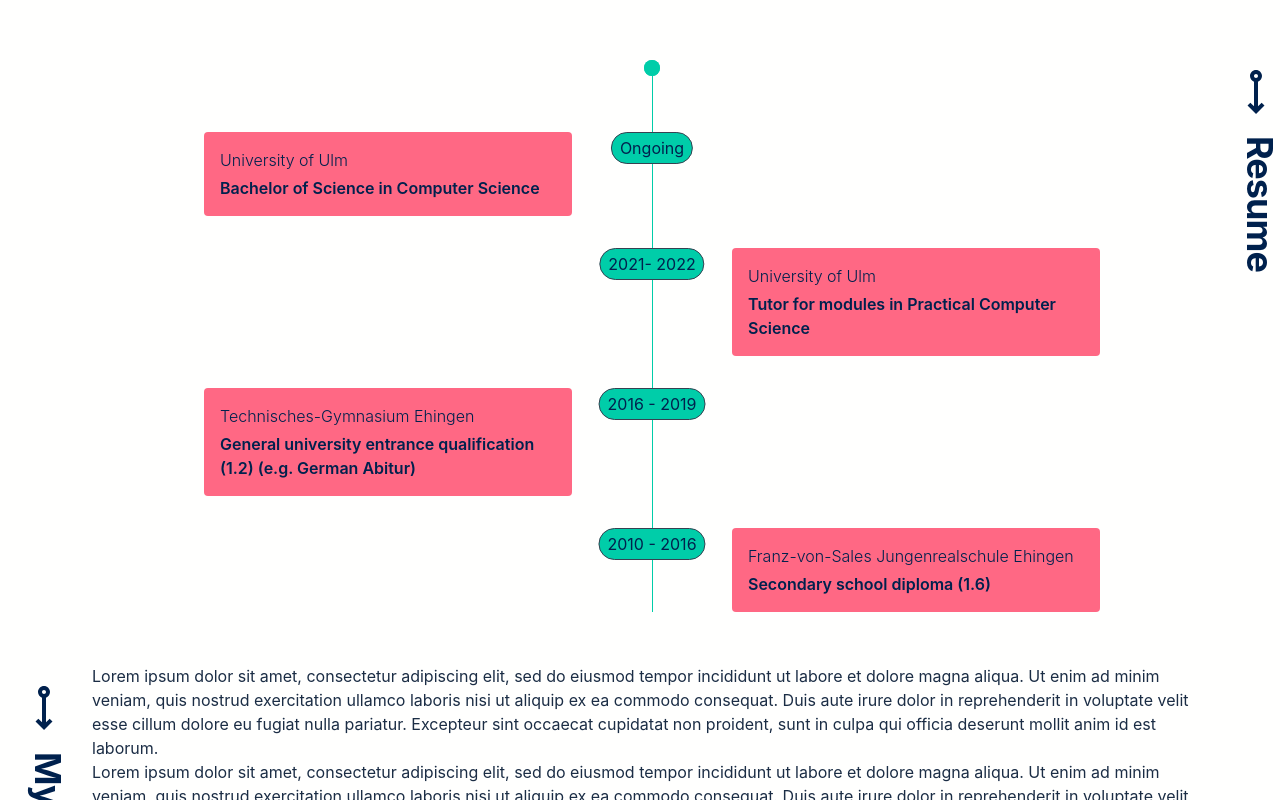
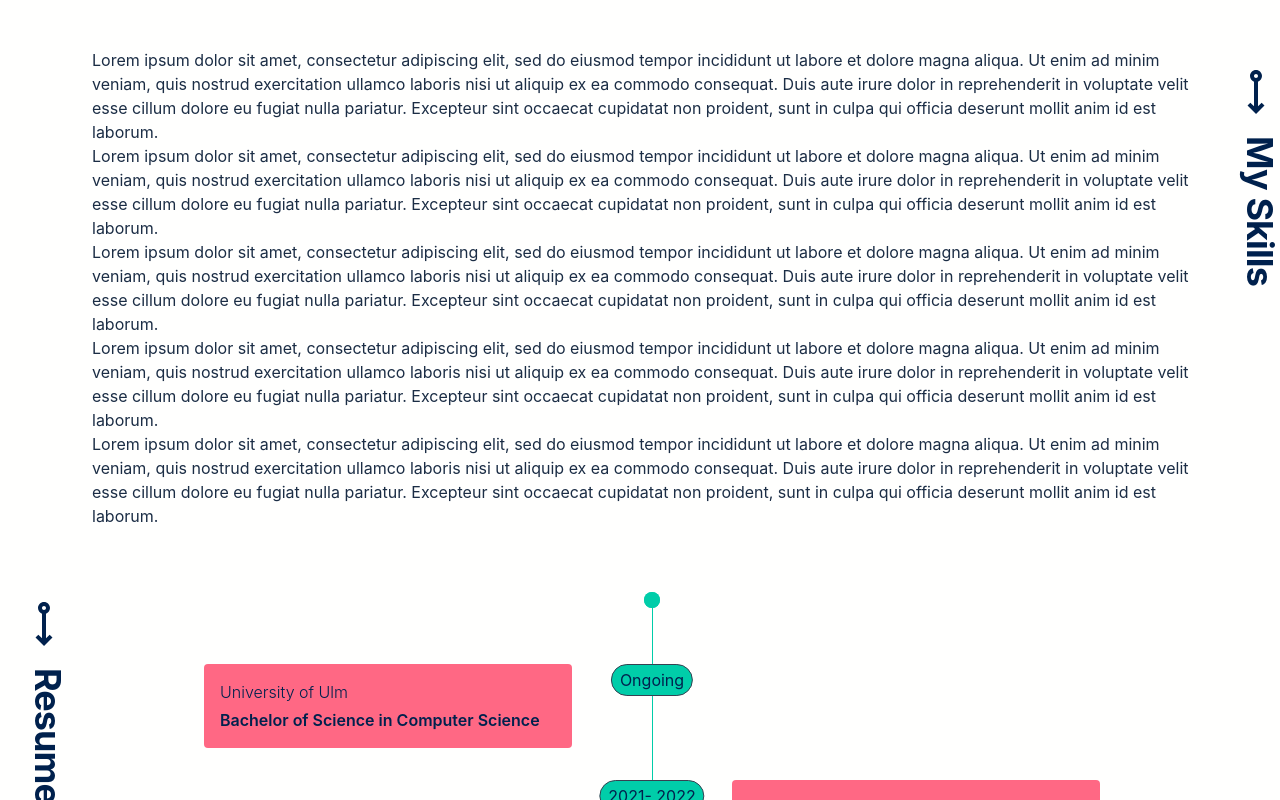
Before and after one commit to FKarl/portfolio-website, a Next.js app: page / in a window 1280 px wide. Shown: the part 1620-2420 px from the top of the page. Built offline with nearby package versions, Linux system fonts and the light colour scheme.

Commit message:
improvement: structural changes

```diff
--- a/components/sections/resume/Resume.js
+++ b/components/sections/resume/Resume.js
@@ -12,7 +12,7 @@
                     <div className="relative">
                         {/* line */}
                         <div
-                            className="absolute hidden w-px h-full bg-highlight-800 dark:bg-dark-highlight-800 md:block left-1/2"/>
+                            className="absolute hidden md:block w-px h-full bg-highlight-800 dark:bg-dark-highlight-800 left-1/2"/>
                         {/* ping point */}
                         <div className="hidden md:block rounded-full w-4 h-4 bg-highlight-800 dark:bg-dark-highlight-800 mx-auto mb-14">
                             <div className="rounded-full w-4 h-4 bg-highlight-800 dark:bg-dark-highlight-800 animate-ping"/>
--- a/constants/userData.js
+++ b/constants/userData.js
@@ -3,7 +3,7 @@
     name: "Fabian Karl",
     email: "fabian.karl@uni-ulm.de",
     mainDesignation: "Data Scientist",
-    furtherDesignations: ["Student"],
+    furtherDesignations: ["Student", "Developer"],
     birthDate: new Date(2000,5,3,0,0,0,0),
     programmingStart: new Date(2016,8,1,0,0,0,0),
     location: "Ulm, Germany",
--- a/pages/index.js
+++ b/pages/index.js
@@ -25,8 +25,8 @@
             <main>
                 <Hero/>
                 <About side="l"/>
-                <Resume side="r"/>
-                <Skills side="l"/>
+                <Skills side="r"/>
+                <Resume side="l"/>
                 <Contact side="r"/>
             </main>
             <Footer/>
```
